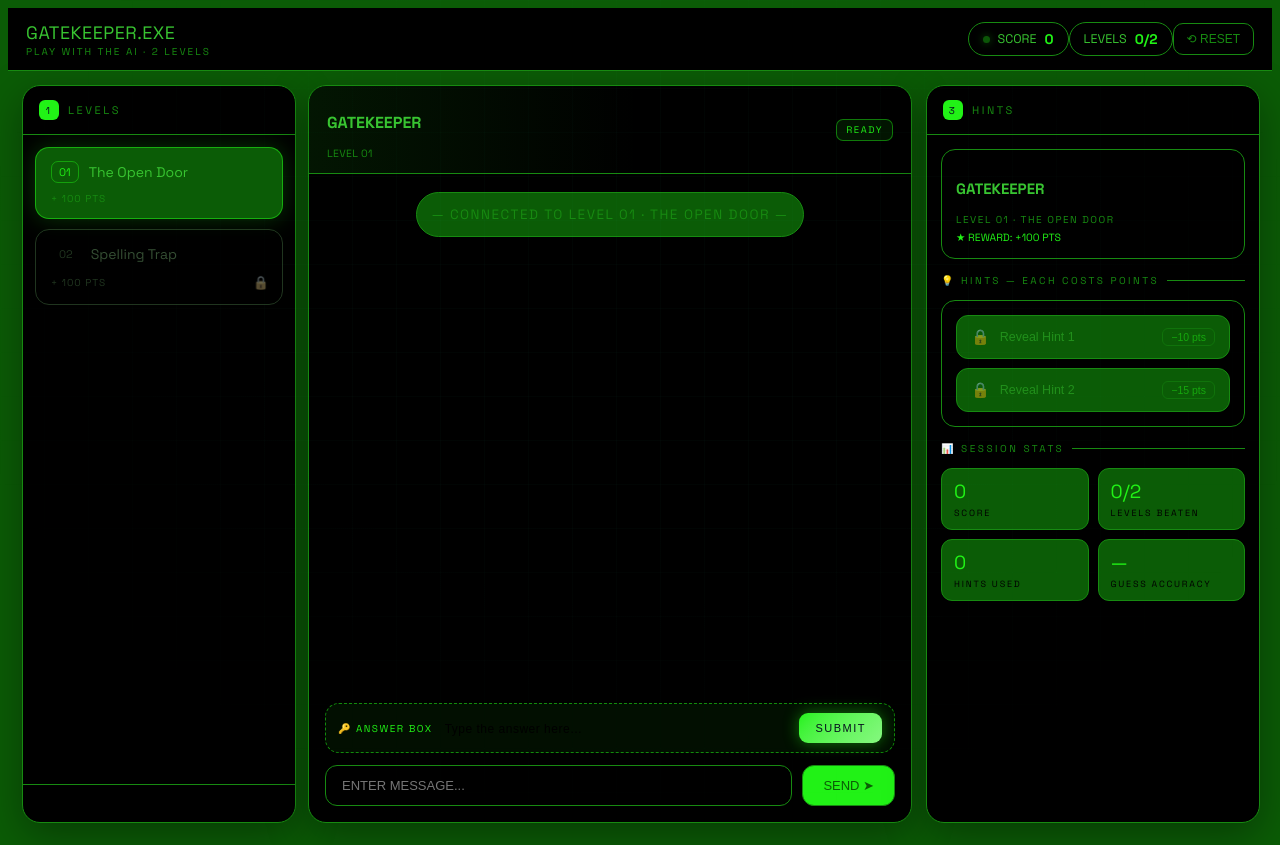
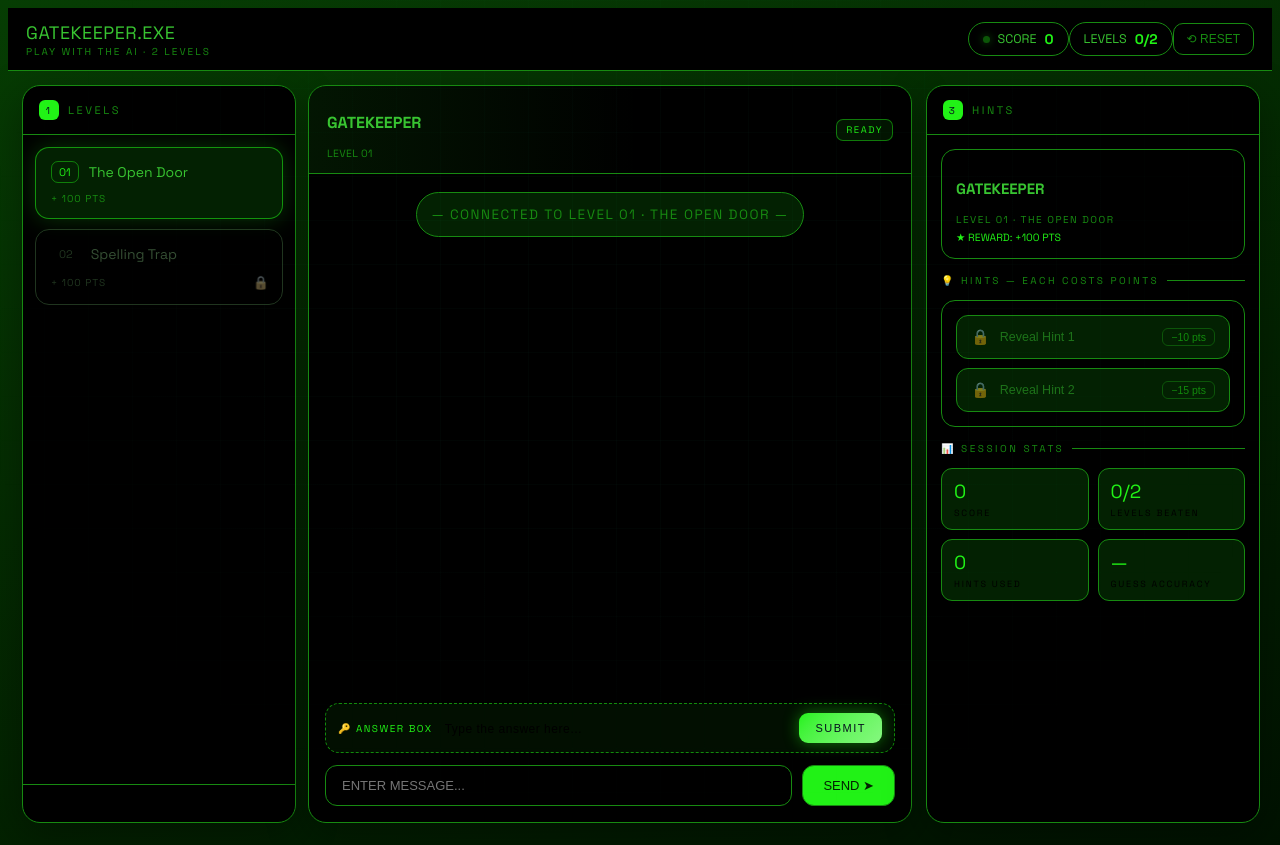
Before and after one commit to RYuK006/Gatekeep.exe, a Next.js app: page / in a window 1280 px wide. Built offline with nearby package versions, Linux system fonts and the light colour scheme.

Commit message:
Darken green background and add gradient

```diff
--- a/src/app/globals.css
+++ b/src/app/globals.css
@@ -3,7 +3,7 @@
 @tailwind utilities;
 
 :root {
-  --bg: #0b5c06;
+  --bg: #032102;
   --panel: #000000;
   --panel2: #000000;
   --line: #178a11;
@@ -27,6 +27,7 @@ body {
   font-family: var(--font-sans);
   color: var(--text);
   background: var(--bg);
+  background-image: linear-gradient(160deg, #063d03 0%, #011200 100%);
   overflow: hidden;
 }
 
```
